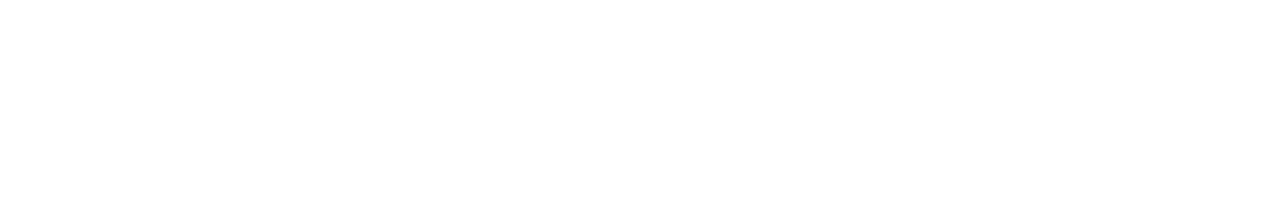
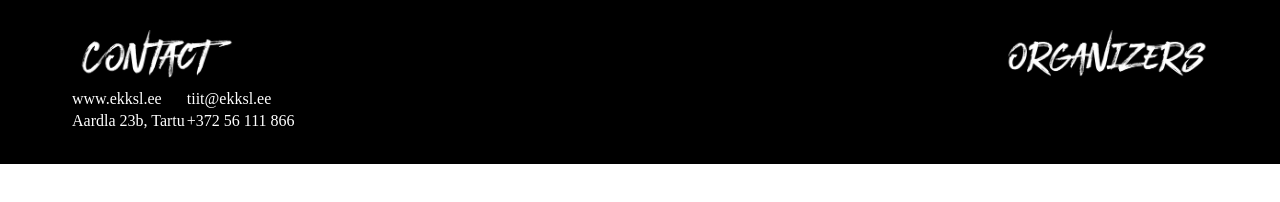
Before and after one commit to Eallekors/Aasta-Tegija-24, a plain HTML site: page index.html in a window 1280 px wide. Drawn offline with Linux system fonts and the light colour scheme.

Commit message:
Footer in process...

```diff
--- a/index.html
+++ b/index.html
@@ -26,7 +26,26 @@
 
       </div>
       <div class ="Footer">
-
+        <div class="footer-contact">
+          <img src="img/contact.jpg" height="50" alt="CONTACT">
+          <table>
+            <tr>
+              <th></th>
+              <th></th>
+            <tr>
+            <tr>
+              <td>www.ekksl.ee</td>
+              <td>tiit@ekksl.ee</td>
+            <tr>
+            <tr>
+              <td>Aardla 23b, Tartu</td>
+              <td>+372 56 111 866</td>
+            <tr>
+          </table>
+        </div>
+        <div class="footer-organizers">
+          <img src="img/organizers.jpg" height="50" alt="ORGANIZERS">
+        </div>
       </div>
   </body>
 </html>
--- a/style.css
+++ b/style.css
@@ -4,3 +4,27 @@
 	margin: 0;
 	padding: 0;
 }
+
+/* footer */
+
+.Footer {
+	display: flex;
+	color: #fff;
+	background: #000;
+	width: 100%;
+	padding: 30px 70px;
+}
+
+.footer-contact {
+	width: 50%;
+	float: left;
+}
+
+.footer-organizers {
+	width: 50%;
+	float: right;
+}
+
+.footer-organizers img {
+	float: right
+}
```
Also changed, not shown: img/EKKSL_logo.png (added), img/contact.jpg (added), img/organizers.jpg (added), img/voco_logo.jpg (added).
